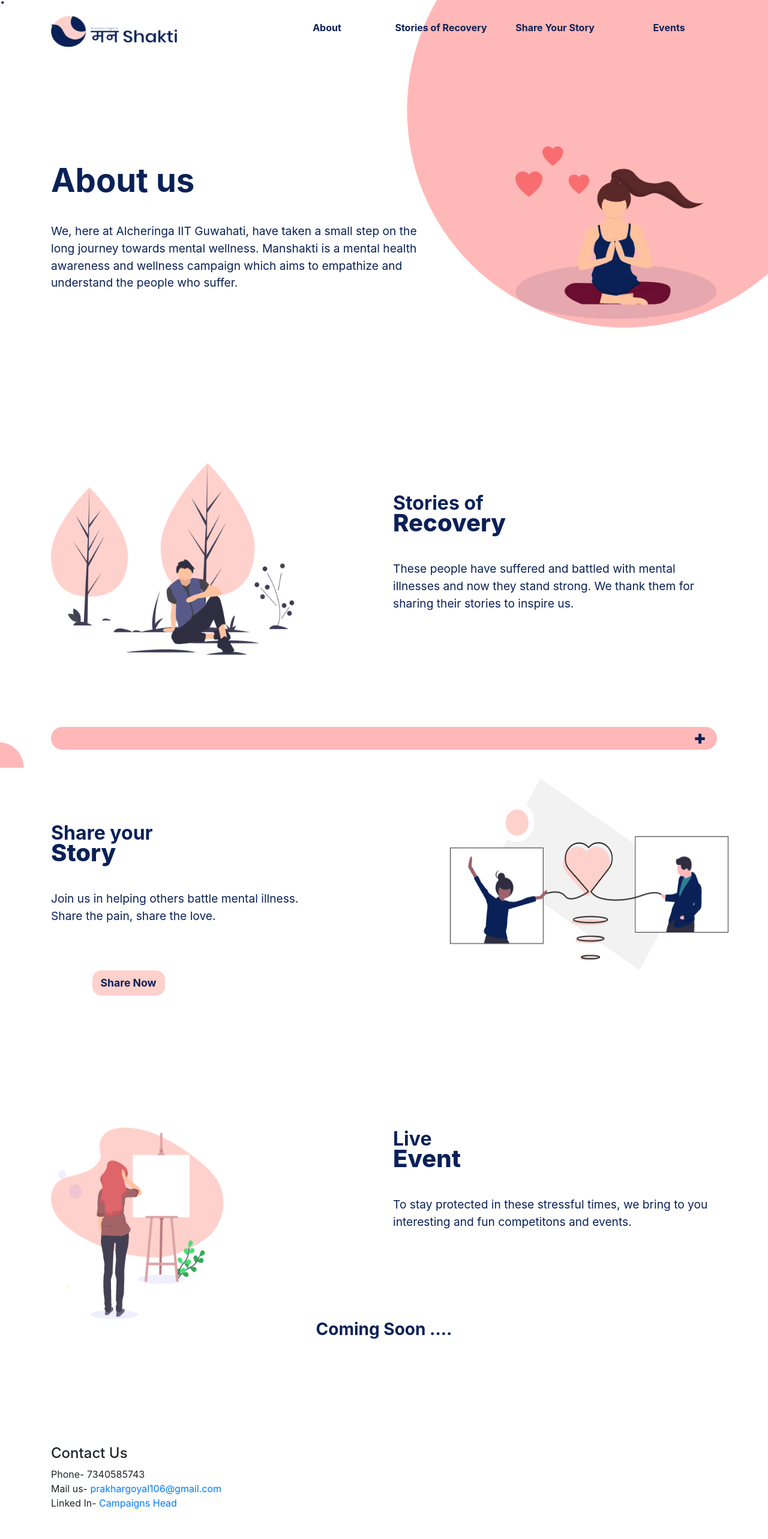
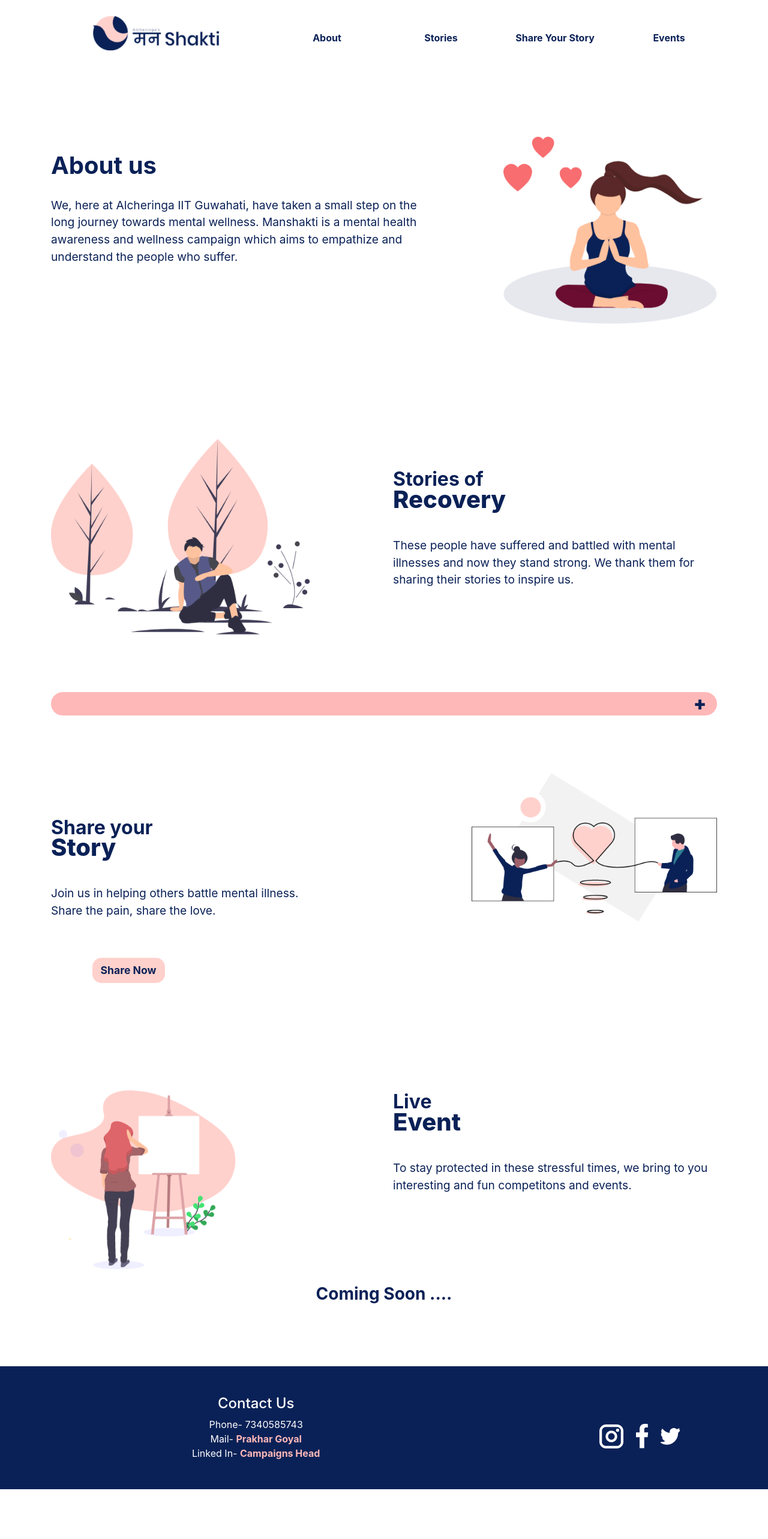
Before and after one commit to Curious-Ujjwal/Manshakti, a Django app: page / in a window 1280 px wide. Shown: the whole page at 60% size. After the commit the page ends 2483 px from the top, so only its background shows below. Run offline with Django 3.2, Linux system fonts and the light colour scheme; data comes from the database, SQL or seed files in the repository; some libraries are stand-ins or nearby versions.

Commit message:
Responsive design things added

```diff
--- a/Manshakti2/main/static/main/style.css
+++ b/Manshakti2/main/static/main/style.css
@@ -1,5 +1,6 @@
 html{
 	scroll-behavior: smooth;
+	overflow-x: hidden;
 }
 
 body{
@@ -7,6 +8,10 @@ body{
 	-moz-user-select: none;
 	-ms-user-select: none;
 	user-select: none;
+}
+
+.cuswhite{
+	color: #fff;
 }
 
 svg{
@@ -21,12 +26,16 @@ svg{
 .navlinking{
 	color: #0A2157;
 	font-weight: bold;
-	line-height: 2.4em;
+	/*line-height: 2.4em;*/
 }
 
 .navlinking:hover{
 	color: #6C63FF;
 	text-decoration: none;
+}
+
+.iconlink:hover{
+	color: #FFB8B8;
 }
 
 .content{
@@ -35,7 +44,7 @@ svg{
 }
 
 .starting{
-	margin-top: 7em;
+	margin-top: 6em;
 }
 
 h1, h2, h3{
@@ -44,12 +53,11 @@ h1, h2, h3{
 }
 
 .customsize1{
-	font-size: 3.4em;
 	margin-bottom: 0.7em;
 }
 
 .topic2{
-	margin-top: 15em;
+	margin-top: 12em;
 }
 
 .customsize{
@@ -129,7 +137,7 @@ button.collapsible.active:after{
 	z-index: 3;
 	top: 0;
 	left: 0;
-	background-color: transparent;
+	background: transparent;
 	transition: all 0.5s ease-in-out;
 }
 
@@ -139,12 +147,12 @@ button.collapsible.active:after{
 	padding: 20px;
 	background: #0A2157;
 	margin-top: 90px;
-	opacity: 1;
+	opacity: 0.75;
 	border: 2px solid #0A2157;
 	border-radius: 12px;
 	-moz-border-radius: 12px;
 	-webkit-border-radius: 12px;
-	box-shadow: 20px 20px 30px 10px #3A4D78;
+	box-shadow: 20px 20px 30px 10px #9BA4BA;
 }
 
 .open{
@@ -174,20 +182,22 @@ button.collapsible.active:after{
 /* Custom scrollbar */
 /* width */
 ::-webkit-scrollbar {
-    width: 5px;
-    /*display: none;*/
+    /*width: 5px;*/
+    display: none;
   }
 
   /* Track */
-  ::-webkit-scrollbar-track {
+  /*::-webkit-scrollbar-track {
 
-    background: transparent;
-  }
+    background: #0A2157;
+  }*/
 
   /* Handle */
-  ::-webkit-scrollbar-thumb {
-    background: #0A2157;
+  /*::-webkit-scrollbar-thumb {
+    background: #FFB8B8;
     border-radius: 5px;
     -moz-border-radius: 5px;
     -webkit-border-radius: 5px;
   }
+
+*/
--- a/Manshakti2/main/templates/main/index.html
+++ b/Manshakti2/main/templates/main/index.html
@@ -3,48 +3,47 @@
 <!DOCTYPE html>
 <html>
 <head>
-	<meta name="viewport" content="width=device-width, initial-scale=1, shrink-to-fit=no">
-
+	<meta charset="UTF-8">
+	<meta name="viewport" content="width=device-width, initial-scale=1.0">
 	<!-- Bootstrap CSS -->
+	<link rel="shortcut icon" href="http://www.iconj.com/ico/c/8/c8tcczu972.ico" type="image/x-icon" />
 	<link rel="stylesheet" href="https://stackpath.bootstrapcdn.com/bootstrap/4.5.0/css/bootstrap.min.css" integrity="sha384-9aIt2nRpC12Uk9gS9baDl411NQApFmC26EwAOH8WgZl5MYYxFfc+NcPb1dKGj7Sk" crossorigin="anonymous">
-	<link rel="shortcut icon" href="http://www.iconj.com/ico/c/8/c8tcczu972.ico" type="image/x-icon" />
 	<link rel="stylesheet" type="text/css" href="{% static 'main/style.css' %}">
 	<title>ManShakti</title>
 	<style>
-		button.Kollapsible{
-			color: red;
-			background-color: #fff;
-			border: 2px solid red;
+		  @media only screen and (max-width:600 px){
+			.navlinking{
+				font-size: 10px;
+			}
 		}
-
 	</style>
 </head>
 <body>
 
 	<!-- Navigation Bar starts -->
 	<!-- First svg circle starts -->
-	<svg viewbox="0 0 300 300" class="graphic">
+<!-- 	<svg viewbox="0 0 300 300" class="graphic">
 		<circle cx="244" cy="43" r="85" fill="#FFB8B8"></circle>
 		<circle cx="-0.7" cy="300" r="10" fill="#FFB8B8"></circle>
 		<circle cx="1" cy="1" r="0.5" fill="#0A2157"></circle>
-	</svg>
+	</svg> -->
 	<!--  First svg circle ends -->
 		<div class="container">
 			<div class="row navigation">
-				<div class="col-4">
-					<img src="{% static 'main/Asset1.png' %}" style="height: 90%; width: 60%">
+				<div class="col-lg-4 col-md-12 col-sm-12 col-xs-12">
+					<center><a href="#"><img src="{% static 'main/Asset1.png' %}" style="height: 90%; width: 60%"></a></center>
 				</div>
-				<div class="col-2">
-					<a href="#aboutus" class="navlinking"><center>About</center></a>
+				<div class="col-lg-2 col-md-3 col-sm-3 col-xs-3 col-6">
+					<a href="#aboutus" class="navlinking"><br><center>About</center></a>
 				</div>
-				<div class="col-2">
-					<a href="#stories" class="navlinking"><center>Stories of Recovery</center></a>
+				<div class="col-lg-2 col-md-3 col-sm-3 col-xs-3 col-6">
+					<a href="#stories" class="navlinking"><br><center>Stories</center></a>
 				</div>
-				<div class="col-2">
-					<a href="#share" class="navlinking"><center>Share Your Story</center></a>
+				<div class="col-lg-2 col-md-3 col-sm-3 col-xs-3 col-6">
+					<a href="#share" class="navlinking"><br><center>Share Your Story</center></a>
 				</div>
-				<div class="col-2">
-					<a href="#events" class="navlinking"><center>Events</center></a>
+				<div class="col-lg-2 col-md-3 col-sm-3 col-xs-3 col-6">
+					<a href="#events" class="navlinking"><br><center>Events</center></a>
 				</div>
 			</div>
 		</div>
@@ -53,13 +52,13 @@
 	<div class="container starting">
 		<!-- About us section starts -->
 		<div class="row">
-			<div class="col-7"><br>
-				<h1 id="aboutus" class="customsize1">About us</h1>
+			<div class="col-lg-7 col-sm-12 col-md-12 order-2 order-sm-1 order-md-1"><br>
+				<h1 class="customsize1">About us</h1>
 				<p class="content">We, here at Alcheringa IIT Guwahati, have taken a small step on the long journey towards mental wellness. Manshakti is a mental health awareness and wellness campaign which aims to empathize and understand the people who suffer.</p>
 			</div>
-			<div class="col-5 text-right">
+			<div class="col-lg-5 text-right col-sm-12 col-md-12 order-1 order-md-2 order-sm-2">
 
-				<img src="{% static 'main/Group13.png' %}" style="align: right; width: 21em; height: 18em;" />
+				<img id="aboutus" src="{% static 'main/Group13.png' %}" style="align: right; width: 80%;" />
 			</div>
 		</div>
 		<!-- About us section ends -->
@@ -69,14 +68,14 @@
 
 		<!-- Stories of Recovery section starts -->
 		<div class="row topic2">
-			<div class="col-6">
-				<img src="{% static 'main/Group12.png' %}" style="height: 20em; width: 25.4em;">
+			<div class="col-lg-6 col-sm-12 col-md-12 ">
+				<img id="stories" src="{% static 'main/Group12.png' %}" style="width: 80%;">
 			</div>
 			<!-- <div class="col-2"> -->
 
 			<!-- </div> -->
-			<div class="col-6"><br><br>
-				<h2 id="stories">Stories of</h2><h1 class="customsize" style="font-weight: 800;">Recovery</h1>
+			<div class="col-lg-6 col-sm-12 col-md-12"><br><br>
+				<h2>Stories of</h2><h1 class="customsize" style="font-weight: 800;">Recovery</h1>
 				<br><br>
 				<p class="content">These people have suffered and battled with mental illnesses and now they stand strong. We thank them for sharing their stories to inspire us.</p>
 			</div>
@@ -85,14 +84,14 @@
 
 	</div>
 	<br>
-	<br><br><br><br>
+	<br><br><br>
 	<!-- Show messages section starts -->
 	{% if allstorys %}
 
 		<div class="container">
 		{% for story in allstorys.all %}
 			<div class="row">
-				<div class="col">
+				<div class="col-12">
 					<button type="button" class="collapsible">{{ story.subject }}</button>
 
 					<div class="btncontent">
@@ -109,24 +108,27 @@
 	<p></p>
 	{% endif %}
 	<!-- Show messages section ends -->
-<br>
+<br><br><br>
 	<div class="container">
 		<!-- Share your story section starts -->
 		<div class="row">
-			<div class="col-7"><br><br><br>
-				<h2 id="share">Share your</h2><h1 class="customsize" style="font-weight: 800;">Story</h1>
+			<div class="col-lg-7 col-sm-12 col-md-12 order-2 order-sm-1 order-md-1"><br><br><br>
+				<h2>Share your</h2><h1 class="customsize" style="font-weight: 800;">Story</h1>
 				<br><br>
 				<p class="content">Join us in helping others battle mental illness. <br>Share the pain, share the love.</p>
+
+				<!-- Share Now Button Code -->
+				<br><br>
+				&emsp;&emsp;&emsp;&emsp;
+				<button type="button" class="open btn" onclick="openShare()">Share Now</button>
+
 			</div>
-			<div class="col-5">
-				<img src="{% static 'main/Group2.png' %}" style="width: 29em; height: 20em;">
+			<div class="col-lg-5 text-right col-sm-12 col-md-12 order-1 order-sm-2 order-md-2">
+				<img id="share" src="{% static 'main/Group2.png' %}" style="width: 92%;">
 			</div>
 		</div>
 		<!-- Share your story section ends -->
-			&emsp;&emsp;&emsp;&emsp;
-			<button type="button" class="open btn" onclick="openShare()">Share Now</button>
-			<br><br>
-		<!-- Share Now Button Code -->
+
 	</div>
 
 	<div id="myOverlay" class="overlay">
@@ -137,7 +139,7 @@
 			<form method="POST" action="{% url 'share' %}" name = "storyform" class="uniForm">
 				{% csrf_token %}
 				{{ storyform.as_p }}
-				<br><input type="submit" value="Share" name="Share">
+				<br><input type="submit" value="Share" name="Share" class="open">
 			</form>
 		</div>
 		<!-- Story Share Overlay Form ends -->
@@ -147,15 +149,16 @@
 	<div class="container starting">
 		<!-- Live Event section starts -->
 		<div class="row">
-			<div class="col-6">
-				<img src="{% static 'main/Group17.png' %}" style="width: 18em;height:20em ;">
+			<div class="col-lg-6 col-sm-12 col-md-12">
+				<img id="events" src="{% static 'main/Group17.png' %}" style="width: 57%;">
 			</div>
-			<div class="col-6">
-				<h2 id="events">Live</h2><h1 class="customsize" style="font-weight: 800;">Event</h1><br><br>
+			<div class="col-lg-6 col-sm-12 col-md-12">
+				<h2>Live</h2><h1 class="customsize" style="font-weight: 800;">Event</h1><br><br>
 				<p class="content">To stay protected in these stressful times, we bring to you interesting and fun competitons and events.</p>
 			</div>
 		</div>
 		<!-- Live Event section ends -->
+		<br>
 		<center>
 			<h3>Coming Soon ....</h3>
 
@@ -164,27 +167,32 @@
 			<!-- !!!!!!!!!!!!!!!!!!!!!!!!!!!!!!!!! -->
 
 		</center>
-		<br><br><br><br><br><br><br>
+		<br><br><br><br>
+	</div>
+	<div class="container-fluid" style="background-color: #0A2157;">
+		<br><br>
 		<div class="row">
 			<!-- Contact Info section starts -->
-			<div class="col-4">
+			<div class="col-lg-8 col-md-8 col-sm-12 cuswhite">
+				<center>
 				<h4>Contact Us</h4>
 				Phone- 7340585743<br>
-				Mail us- <a href="mailto:prakhargoyal106@gmail.com">prakhargoyal106@gmail.com</a><br>
-				Linked In- <a href="https://www.linkedin.com/in/prakhar-goyal-83bb89179/">Campaigns Head</a>
+				Mail- <a href="mailto:prakhargoyal106@gmail.com" style="color: #FFB8B8; font-weight:bolder; ">Prakhar Goyal</a><br>
+				Linked In- <a href="https://www.linkedin.com/in/prakhar-goyal-83bb89179/"style="color: #FFB8B8; font-weight:bolder; ">Campaigns Head</a>
+			</center>
 			</div>
-			<div class="col-4">
-
-			</div>
-			<div class="col-4">
-				<span><img src="{% static 'main/insta.png' %}"></span>
-				<span><img src="{% static 'main/Fb.png' %}"></span>
-				<span><img src="{% static 'main/Twitter.png' %}"></span>
+			<div class="col-lg-4 col-md-4 col-sm-12">
+				<br><br>
+				<center>
+				<span><a href="https://www.instagram.com/alcheringaiitg/?hl=en"><img src="{% static 'main/insta.png' %}"></a></span>&ensp;&ensp;
+				<span><a href="https://www.facebook.com/alcheringaiitg/"><img src="{% static 'main/Fb.png' %}"></a></span>&ensp;&ensp;
+				<span><a href="https://twitter.com/alcheringaiitg?s=08"><img src="{% static 'main/Twitter.png' %}"></a></span>
+					</center>
 			</div>
 			<!-- Contact Info section ends -->
 		</div>
+		<br><br>
 	</div>
-	<br><br>
 
 	<script type="text/javascript">
 		function closeShare(){
```
Also changed, not shown: Manshakti2/main/static/main/Group33.png (added).
